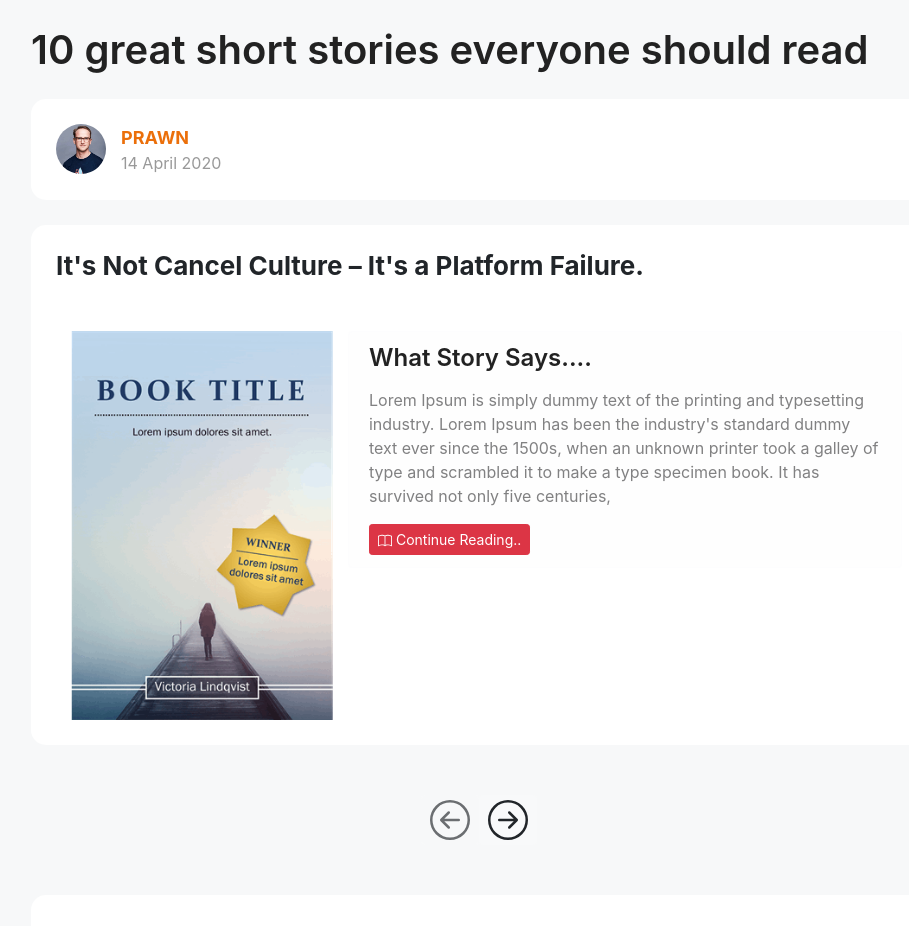
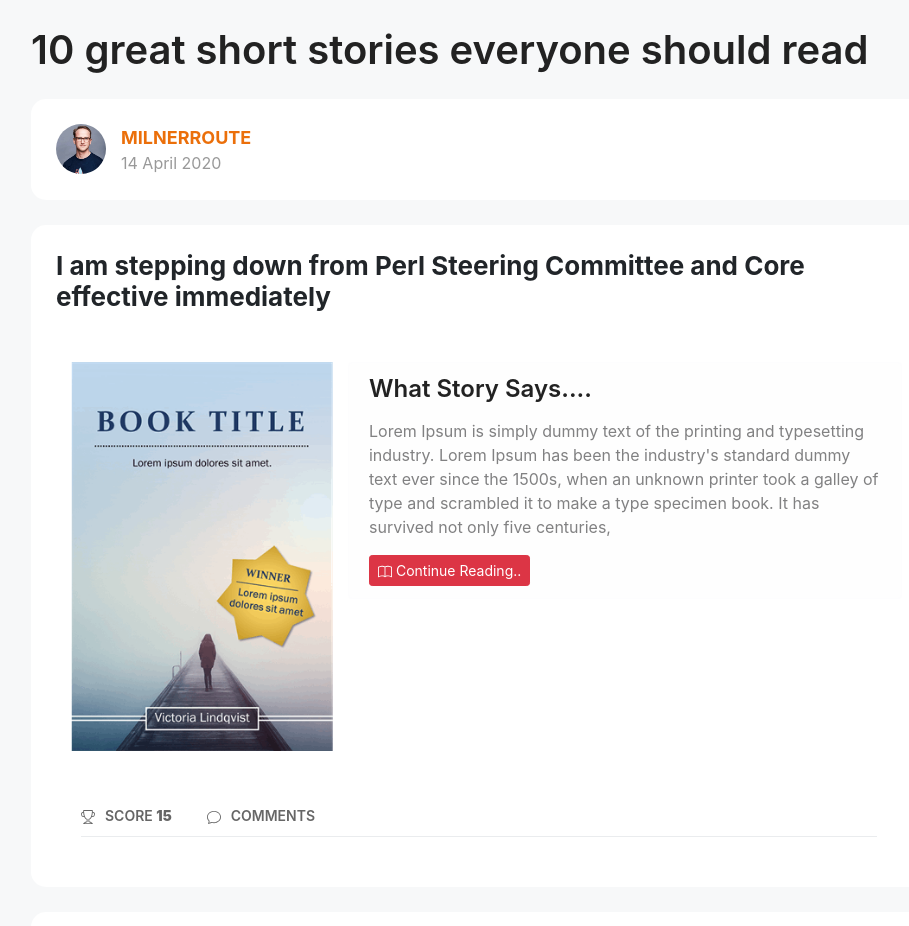
Before and after one commit to MonikaPatidar/TopStories, a React (Create React App) app: page / in a window 1280 px wide. Shown: the top 926 px of the page, without its empty margins (161-1070 px from the left). Built offline with nearby package versions, Linux system fonts and the light colour scheme.

Commit message:
All story

```diff
--- a/src/components/Stories.js
+++ b/src/components/Stories.js
@@ -5,13 +5,6 @@ import userimg from '../images/2.jpg'
 import storyimg from '../images/1.png'
 function Stories() {
     const [state, setstate]=useState({
-                storyId:0,
-                storyBy:'',
-                score:0,
-                storyTitle:'',
-                link:'',
-                kidsComment:[],
-                showComment:false,
                 AllId:[]
         })
 
@@ -41,54 +34,12 @@ function Stories() {
         getTopStory()
     },[])
 
-    useEffect(()=>{
-        const getstory=(num)=>{
-            setstate(state=>({...state,
-                   storyBy:state.AllId[num].storyBy,
-                   score:state.AllId[num].score,
-                   storyTitle:state.AllId[num].storyTitle,
-                   link:state.AllId[num].url,
-                   kidsComment:state.AllId[num].kidsComment
-               }))
-       };
-        if(state.storyId > 0 && state.storyId < 11)
-        {
-            getstory(state.storyId)
-        }
-    },[state.storyId])
-
-
-
-    const previousStory=()=>{
-        if(state.storyId > 0){
-            setstate({
-                ...state,
-                storyId:state.storyId-1,
-                showComment:false
-            })
-    }
-
-    }
-    const nextStory=()=>{
-        if(state.storyId < 10){
-            setstate({
-                ...state,
-                storyId:state.storyId+1,
-                showComment:false
-            })
-        }
-    }
-
-    const HideComment=()=>{
-        setstate({...state,
-                showComment:true
-            })
-    }
-
   return (
     <>
     <div className="story-div">
        <h1 className="main-heading">10 great short stories everyone should read</h1>
+    {state.AllId.map((state, key) => {
+    return (<>
        <Container className="box-design">
             <Row>
                 <Col xs={12} md={6}>
@@ -112,7 +63,7 @@ function Stories() {
             </Row>
             <Row>
                 <Col xs={12} md={4}>
-                    <Image src={storyimg} className="post-img img-fluid" />
+                    <Image src={storyimg} className="post-img img-fluid" height="100px"/>
                 </Col>
                 <Col xs={12} md={8}>
                     <Alert variant="light">
@@ -134,45 +85,7 @@ function Stories() {
                     </Alert>
                 </Col>
             </Row>
-        </Container>
-        <Container className="box-design without-bg">
-            <Row className="text-center">
-                <Col xs={12} md={12}>
-                    <ListGroup horizontal>
-                        { state.storyId > 1 ?
-                            <Button
-                                variant="light"
-                                size="sm" onClick={previousStory}>
-                                <ArrowLeftCircle size={40} />
-                            </Button>
-                            :
-                            <Button
-                                variant="light"
-                                size="sm"
-                                disabled >
-                                <ArrowLeftCircle size={40} />
-                            </Button>
-                        }
-                        {state.storyId < 9 ?
-                            <Button
-                                variant="light"
-                                size="sm"
-                                onClick={nextStory}>
-                                <ArrowRightCircle size={40} />
-                            </Button>
-                            :
-                            <Button
-                                variant="light"
-                                size="sm"
-                                disabled>
-                                <ArrowRightCircle size={40} />
-                            </Button>
-                        }
-                    </ListGroup>
-                </Col>
-            </Row>
-        </Container>
-        <Container className="box-design">
+            <Container className="box-design">
             <Row>
                 <Col md={12}>
                     <Accordion defaultActiveKey="0">
@@ -182,13 +95,12 @@ function Stories() {
                                 Score <b>{state.score}</b>
                             </Button>
                             <Accordion.Toggle as={Button} variant="link" eventKey="1">
-                                <Button variant="light" size="sm"  onClick={HideComment}>
+                                <Button variant="light" size="sm">
                                     <span className="icon"><Chat /></span>
                                     Comments
                                 </Button>
                             </Accordion.Toggle>
                         </div>
-                        {state.showComment===true ?
                         <Accordion.Collapse eventKey="1">
                             <Card.Body className="p-0">
                             {state.kidsComment.map((data, key) => {
@@ -205,17 +117,17 @@ function Stories() {
                                             <p className="comment-text">{data.text}</p>
                                         </div>
                                     </div>
-                                );
-                            })}
+                                    );
+                                })}
                             </Card.Body>
                         </Accordion.Collapse>
-                        :
-                        ''
-                        }
                     </Accordion>
                 </Col>
             </Row>
         </Container>
+        </Container>
+        </>);
+    })}
     </div>
     </>
   );
```
